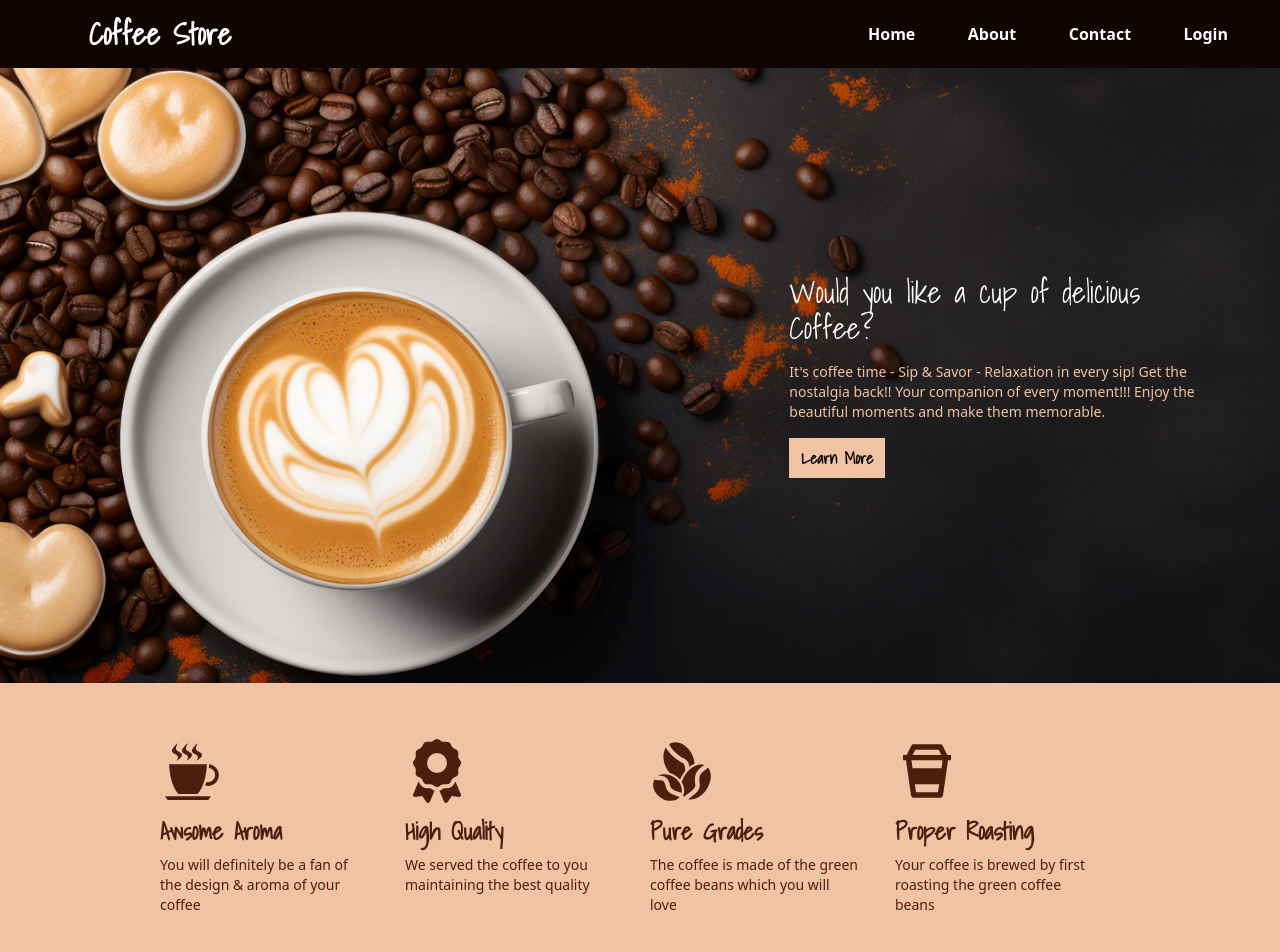
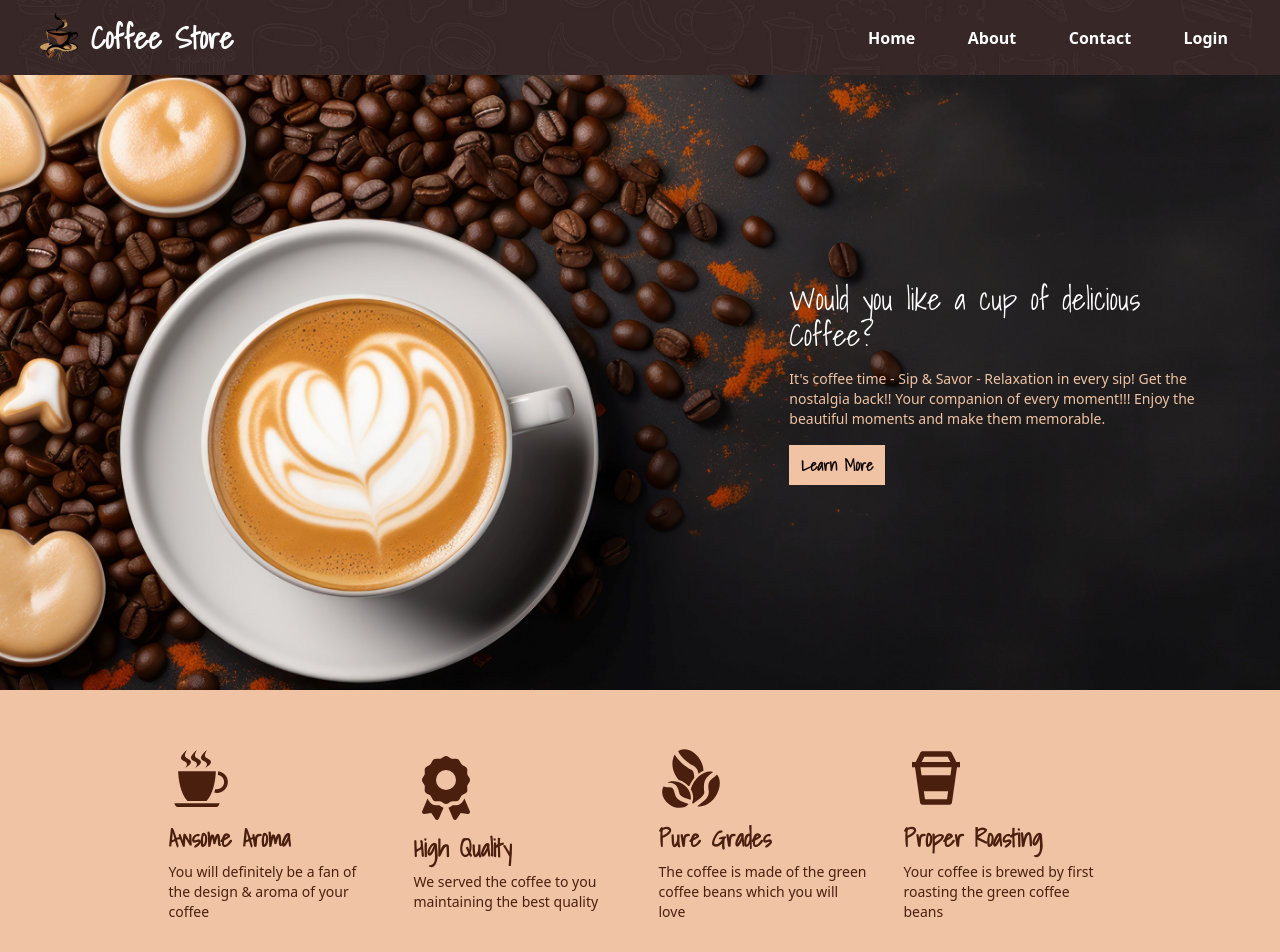
Before and after one commit to chamakkarmakar/coffee-store-client, a React (Vite) app: page / in a window 1280 px wide. Shown: the top 952 px of the page. Built offline with nearby package versions, Linux system fonts and the light colour scheme; a web font is replaced by a local one.

Commit message:
make a responsive footer and update navBar

```diff
--- a/src/Components/CommonSection/Footer.jsx
+++ b/src/Components/CommonSection/Footer.jsx
@@ -1,9 +1,56 @@
 import React from 'react'
+import bgFooter from "../../assets/images/more/13.jpg"
+import logo from "../../assets/images/more/logo1.png"
+import bgNav from "../../assets/images/more/15.jpg"
+import { BsFacebook } from "react-icons/bs";
+import { VscTwitter } from "react-icons/vsc";
+import { RxInstagramLogo } from "react-icons/rx";
+import { ImLinkedin } from "react-icons/im";
+import { FaPhone } from "react-icons/fa6";
+import { MdEmail } from "react-icons/md";
+import { IoLocationSharp } from "react-icons/io5";
 
 const Footer = () => {
   return (
+
     <div>
+      <div className='mt-40 bg-cover bg-no-repeat py-20 md:px-40 px-20' style={{ backgroundImage: `url(${bgFooter})` }} >
+        <div className="flex md:justify-evenly md:flex-row flex-col">
 
+          <div className='md:w-3/5 w-full'>
+            <img src={logo} alt="" className='w-1/12' />
+            <h1 className='font-style text-2xl font-bold text-coffee1s '>Coffee Store</h1>
+            <p className="text-sm md:w-4/5 my-5">Always ready to be your friend. Come & Contact with us to share your memorable moments, to share with your best companion.</p>
+            <div className='my-8'>
+              <BsFacebook className='inline w-6 h-6 ml-5' />
+              <VscTwitter className='inline w-6 h-6 ml-5' />
+              <RxInstagramLogo className='inline w-6 h-6 ml-5' />
+              <ImLinkedin className='inline w-6 h-6 ml-5' />
+            </div>
+            <div className='mt-10'>
+              <h2 className='font-style text-2xl font-bold text-coffee1s mb-7'>Get in Touch</h2>
+              <p className='py-2 text-sm'><FaPhone className='inline' /> <span>+88 01533 333 333</span></p>
+              <p className='py-2 text-sm'><MdEmail className='inline' /> <span>info@gmail.com</span></p>
+              <p className='py-2 text-sm'><IoLocationSharp className='inline' /> <span>72, Wall street, King Road, Dhaka</span></p>
+            </div>
+          </div>
+
+          <div className='mt-20'>
+            <h1 className='font-style text-2xl font-bold text-coffee1 mb-5 text-center'>Connect With Us</h1>
+            <form className='flex flex-col justify-between '>
+              <input className='py-2 px-3 mb-5 outline-none rounded placeholder-coffee5 text-coffee3 font-semibold ' type="text" name="name" placeholder='Name' />
+              <input className='py-2 px-3 mb-5 outline-none rounded placeholder-coffee5 text-coffee3 font-semibold' type="email" name="email" placeholder='Email' />
+              <textarea className='py-2 px-3 mb-5 outline-none rounded placeholder-coffee5 text-coffee3 font-semibold' name="msg" cols="40" rows="5" placeholder='Message'></textarea>
+              <button className='font-style rounded-3xl font-semibold text-xl border-2 text-white bg-coffee3 border-coffee5 py-1 px-2 w-1/2 hover:border-coffee1 hover:bg-transparent hover:text-coffee3'>Submit Message</button>
+            </form>
+          </div>
+
+        </div>
+
+      </div>
+      <div className=' bg-center bg-cover bg-no-repeat' style={{ backgroundImage: `url(${bgNav})` }}>
+        <p className='md:text-xl text-md text-center block font-semibold text-white font-style py-1'>© {new Date().getFullYear()} Coffee Store | All Rights Reserved</p>
+      </div>
     </div>
   )
 }
--- a/src/Components/CommonSection/NavBar.jsx
+++ b/src/Components/CommonSection/NavBar.jsx
@@ -1,4 +1,6 @@
 import React, { useState } from 'react'
+import logo from "../../assets/images/more/logo1.png"
+import bgNav from "../../assets/images/more/15.jpg"
 import { Link } from 'react-router-dom';
 import { HiOutlineMenu, HiOutlineX } from "react-icons/hi";
 
@@ -25,16 +27,17 @@ const NavBar = () => {
   ];
   return (
     <div className="sticky top-0 max-w-full">
-      <div className='py-4 bg-coffee1'>
+      <div className=' bg-center bg-cover bg-no-repeat py-3' style={{backgroundImage: `url(${bgNav})`}}>
         <nav className="flex justify-between items-center w-full">
-          <div className='md:w-1/4 w-1/2 md:mx-0 mx-auto transition-all duration-150 ease-linear delay-75'>
-            <h1 className='md:text-3xl text-xl text-center block font-semibold text-white' style={{fontFamily:'Shadows Into Light'}}>Coffee Store</h1>
+          <div className='md:w-1/5 w-4/5 md:mx-10 mx-5 transition-all duration-150 ease-linear delay-75 flex items-center'>
+            <img src={logo} alt="" className='w-1/6' />
+            <h1 className='md:text-3xl text-2xl text-center block font-semibold text-white font-style mx-2'>Coffee Store</h1>
           </div>
 
           <div className="md:w-96 w-full md:mx-10 mx-0 ">
 
-            <div className={`w-full flex md:flex-row flex-col md:justify-between justify-center items-center md:z-auto z-[-1] md:shadow-none shadow-xl md:bg-transparent bg-coffee1 md:py-0 py-2 md:static duration-300 delay-150 transition-all ease-linear absolute left-0 right-0
-            ${open ? 'top-14' : '-top-80'}`}>
+            <div className={`w-full flex md:flex-row flex-col md:justify-between justify-center items-center md:z-auto z-[-1] md:shadow-none shadow-xl md:bg-transparent md:py-0 py-2 md:static duration-300 delay-150 transition-all ease-linear absolute left-0 right-0
+            ${open ? 'top-14' : '-top-80'}`} style={{backgroundImage: `url(${bgNav})`}}>
               {
                 navItems.map(item =>
                   <Link key={item.menu}
--- a/src/Components/Gallery/Gallery.jsx
+++ b/src/Components/Gallery/Gallery.jsx
@@ -13,10 +13,10 @@ const Gallery = () => {
         <div className='my-20'>
             <div className='text-center text-coffee1 mb-14'>
                 <small> Follow Us Now</small>
-                <h1 style={{ fontFamily: 'Shadows Into Light' }} className='text-4xl font-bold'>Follow On Instagram</h1>
+                <h1 className='text-4xl font-bold font-style'>Follow On Instagram</h1>
             </div>
-            <div className='w-3/5 mx-auto'>
-            <div className="grid grid-cols-4 gap-5">
+            <div className='md:w-3/5 w-4/5 mx-auto'>
+            <div className="grid md:grid-cols-4 grid-cols-2 gap-3">
                 <img className='rounded-md' src={cup1} alt="" />
                 <img className='rounded-md' src={cup2} alt="" />
                 <img className='rounded-md' src={cup3} alt="" />
--- a/src/Components/HomePg/Banner.jsx
+++ b/src/Components/HomePg/Banner.jsx
@@ -7,10 +7,10 @@ const Banner = () => {
         >
             <div className='md:w-1/3 w-full md:mx-16 mx-5 md:block hidden'>
 
-                <h3 className='text-3xl mb-4 md:text-white text-coffee2' style={{ fontFamily: 'Shadows Into Light' }}>Would you like a cup of delicious Coffee?</h3>
+                <h3 className='font-style text-3xl mb-4 md:text-white text-coffee2'>Would you like a cup of delicious Coffee?</h3>
                 <p className='text-sm mb-4 text-coffee5'>It's coffee time - Sip & Savor - Relaxation in every sip! Get the nostalgia back!! Your companion of every moment!!! Enjoy the beautiful moments and make them memorable.</p>
 
-                <button className='bg-coffee5 text-coffee1 font-semibold px-3 py-2' style={{ fontFamily: 'Shadows Into Light' }}>Learn More</button>
+                <button className='bg-coffee5 text-coffee1 font-semibold font-style px-3 py-2'>Learn More</button>
             </div>
         </div>
     )
--- a/src/Components/Products/Products.jsx
+++ b/src/Components/Products/Products.jsx
@@ -14,11 +14,11 @@ const Products = () => {
       .then(data => setProducts(data))
   }, [])
   return (
-    <div className='mt-20 mb-32 bg-no-repeat bg-cover h-screen ' style={{ backgroundImage: `url(${bgProduct})` }}>
+    <div className='mt-20 mb-32 bg-no-repeat bg-cover ' style={{ backgroundImage: `url(${bgProduct})` }}>
       <div className='text-center text-coffee1'>
         <small>--- Sip & Savor ---</small>
-        <h1 style={{ fontFamily: 'Shadows Into Light' }} className='text-4xl font-bold'>Our Popular Products</h1>
-        <button style={{ fontFamily: 'Shadows Into Light' }} className='bg-coffee5 my-4 py-1 px-3 rounded font-semibold border-2 border-coffee1'>Add Coffee <FaCoffee className='inline w-5 h-5' /></button>
+        <h1 className='text-4xl font-bold font-style'>Our Popular Products</h1>
+        <button className='bg-coffee5 my-4 py-1 px-3 rounded font-semibold border-2 border-coffee1 font-style'>Add Coffee <FaCoffee className='inline w-5 h-5' /></button>
       </div>
 
       <div className="md:w-9/12 mx-auto">
--- a/src/Components/Services/Services.jsx
+++ b/src/Components/Services/Services.jsx
@@ -5,7 +5,7 @@ import { FaAward } from "react-icons/fa6";
 const Services = () => {
     return (
         <div className='bg-coffee5 py-14 mb-20'>
-            <div className="md:w-3/4 w-full grid md:grid-cols-4 grid-cols-2 md:gap-5 gap-3 md:mx-auto mx-10">
+            <div className="md:w-3/4 w-full grid md:grid-cols-4 place-items-center grid-cols-2 md:gap-5 gap-3 md:mx-auto mx-10">
                 <div className='md:w-52 w-36 text-coffee2'>
                     <GiCoffeeCup className='w-16 h-16 mb-3'/>
                     <h2 className='font-semibold text-2xl mb-2' style={{fontFamily:'Shadows Into Light'}}>Awsome Aroma</h2>
--- a/src/index.css
+++ b/src/index.css
@@ -1,4 +1,7 @@
-
+.font-style {
+    font-family: 'Shadows Into Light';
+    /* text-shadow: 5px 2px #BE7656; */
+}
 @tailwind base;
 @tailwind components;
 @tailwind utilities;
```
